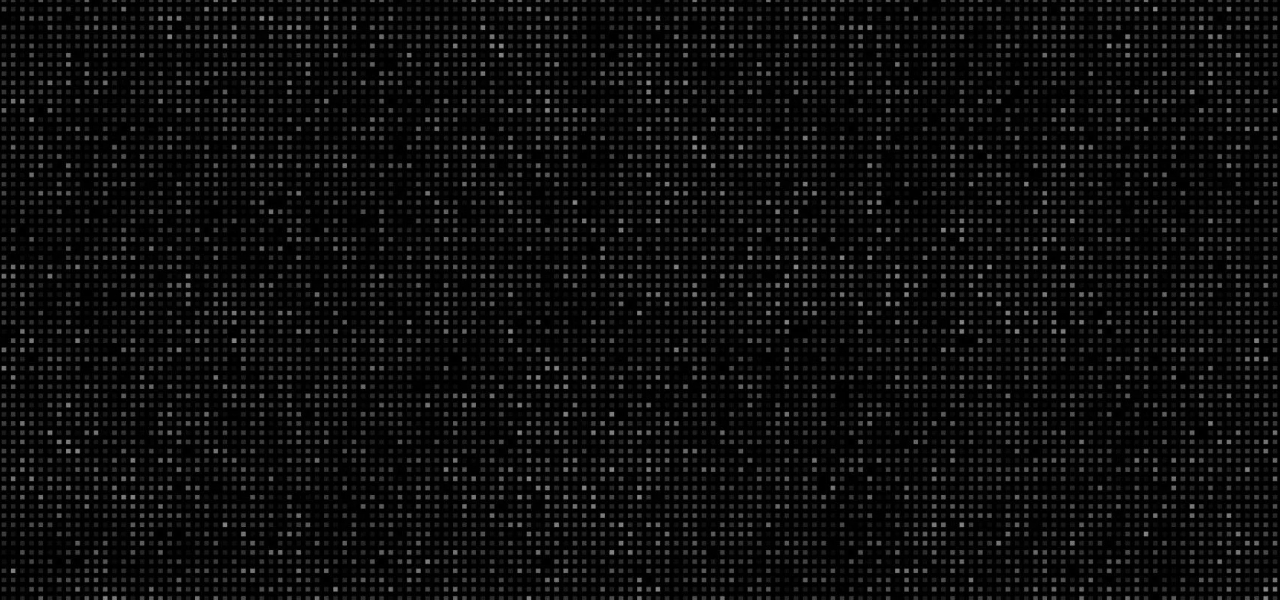
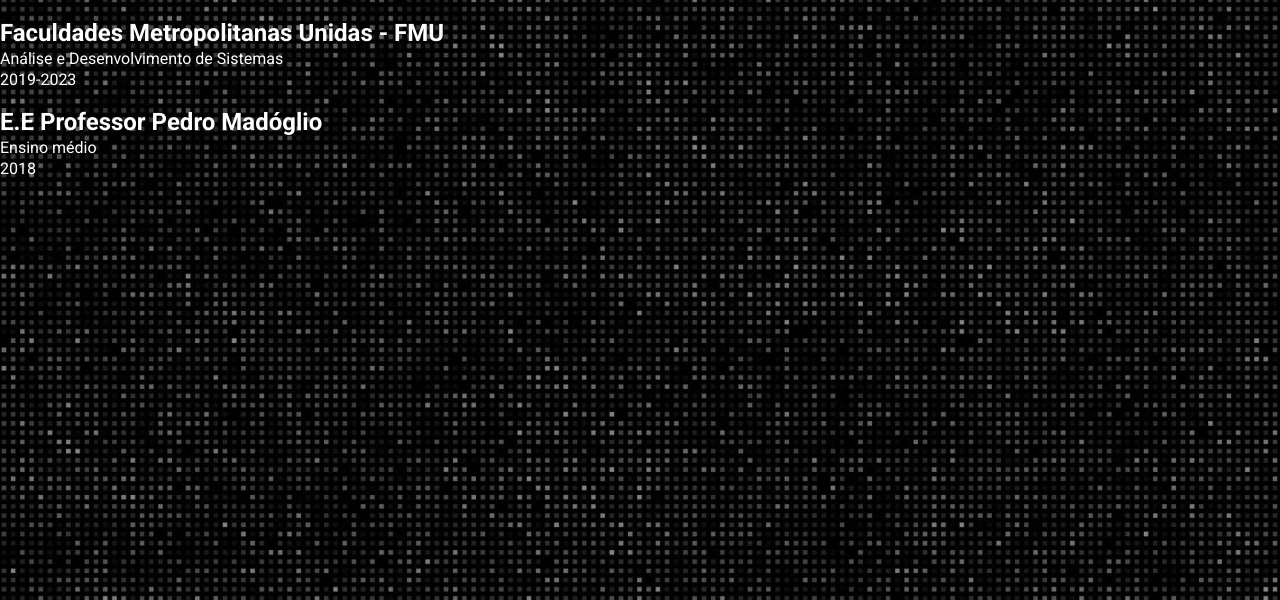
Before and after one commit to JohnSilva98/Curriculo, a plain HTML site: page index.html in a window 1280 px wide. Shown: the part 205-805 px from the top of the page. Drawn offline with nearby package versions, Linux system fonts and the light colour scheme.

Commit message:
adicionando education

```diff
--- a/index.html
+++ b/index.html
@@ -68,7 +68,20 @@
       </div>
     </header>
     <!--body cv-->
-
+    <div id="education">
+      <div id="faculdade">
+        <br />
+        <h2>Faculdades Metropolitanas Unidas - FMU</h2>
+        <p>Análise e Desenvolvimento de Sistemas</p>
+        <p>2019-2023</p>
+      </div>
+      <div id="ensinomedio">
+        <br />
+        <h2>E.E Professor Pedro Madóglio</h2>
+        <p>Ensino médio</p>
+        <p>2018</p>
+      </div>
+    </div>
     <!--Import IonIcon-->
     <script
       type="module"
--- a/styles.css
+++ b/styles.css
@@ -12,6 +12,7 @@
 body {
   background: url(assets/bg-dark.jpeg) no-repeat top center/cover;
   height: 100vh;
+  overflow: hidden;
 }
 /*personal info*/
 /* elemento pai*/
@@ -86,6 +87,10 @@ a {
 }
 
 p {
+  margin-right: 15px;
   margin-top: 2px;
   color: white;
 }
+#education {
+  color: white;
+}
```
